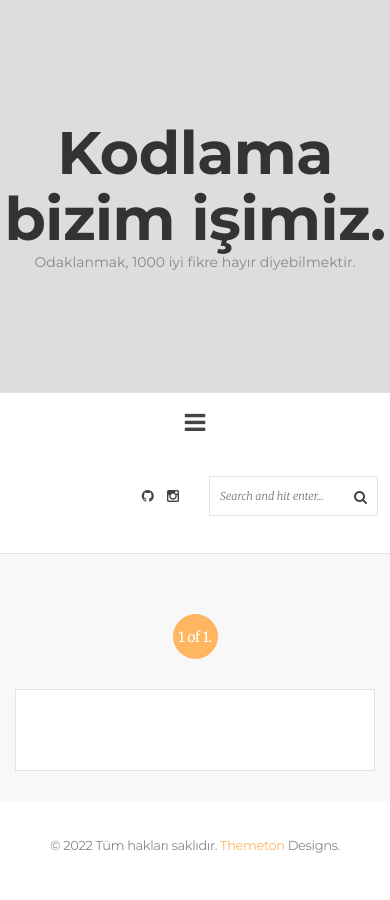
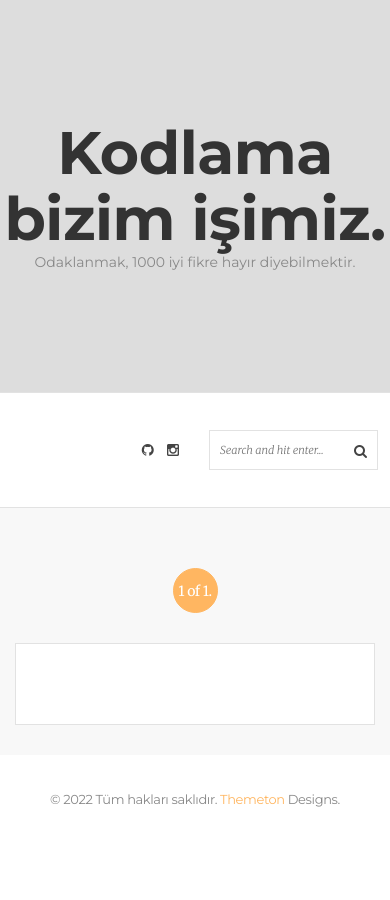
Before and after one commit to s3m1h/djangoBlogProject, a Django app: page / in a window 390 px wide. After the commit the page ends 807 px from the top, so only its background shows below. Run offline with Django 4.2, Linux system fonts and the light colour scheme; data that the repository does not hold is empty; some libraries are stand-ins or nearby versions.

Commit message:
hata düzeltme

```diff
--- a/templates/base/header.html
+++ b/templates/base/header.html
@@ -9,23 +9,13 @@
     <div class="menu-container">
         <div class="container">
             <div class="row">
-                <div  class="col-md-7 ">
-                            <nav class="main-nav">
-                                <ul class="">
-                                    <li class=" current-menu-item menu-item-has-children">
-                                        <a href="/">Home</a>
-                                    </li>
-                                </ul>
-                                <a href="javascript:;" id="close-menu"> <i class="fa fa-close"></i></a>
-                            </nav>
-                    </div>
-                    <div class=" col-md-5 h-search">
+                    <div class="h-search">
                         <form class="search_form">
                             <input type="text" name="2" placeholder="Search and hit enter...">
                             <button type="submit"><i class="fa fa-search"></i></button>
                         </form>
                         <div class="head-social">
-                            <a class="socials" href="#"><i class="fa fa-github"></i></a>
+                            <a class="socials" href="https://github.com/s3m1h"><i class="fa fa-github"></i></a>
                             <a class="socials" href="#"><i class="fa fa-instagram"></i></a>
                         </div>
                     </div>
```
